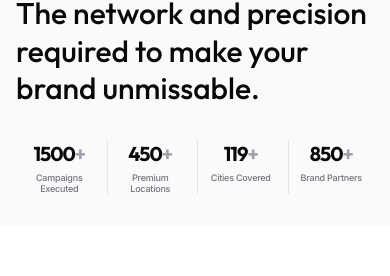
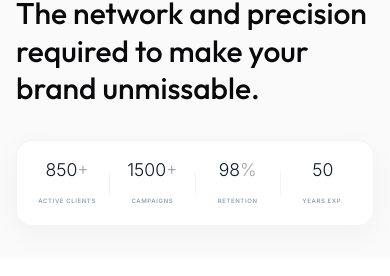
Before and after one commit to mayankjain1016/OUTDOORADS, a Next.js app: page / in a window 390 px wide. Shown: the part 790-1066 px from the top of the page. Built offline with nearby package versions, Linux system fonts and the light colour scheme.

Commit message:
update home page state

```diff
--- a/src/components/sections/home/Stats.tsx
+++ b/src/components/sections/home/Stats.tsx
@@ -70,26 +70,37 @@ export function Stats() {
           </motion.p>
         </div>
 
-        {/* Mobile: 4 items on ONE single row, no scroll, no wrap */}
-        <div className="grid md:hidden grid-cols-4 gap-1 divide-x divide-zinc-200">
-          {statsList.map((stat, index) => (
+        {/* Mobile: Clean Centered Metrics Pill adapted from Clients page */}
         <motion.div
-              key={index}
-              initial={{ opacity: 0, y: 10 }}
-              whileInView={{ opacity: 1, y: 0 }}
+          initial={{ opacity: 0, scale: 0.95 }}
+          whileInView={{ opacity: 1, scale: 1 }}
           viewport={{ once: true, margin: "-50px" }}
-              transition={{ delay: index * 0.1, duration: 0.6, ease: [0.16, 1, 0.3, 1] }}
-              className="flex flex-col items-center justify-start px-1"
+          transition={{ duration: 0.8, ease: [0.16, 1, 0.3, 1] }}
+          className="md:hidden flex flex-row items-center justify-between sm:justify-evenly gap-x-1 sm:gap-x-6 bg-white border border-slate-100 rounded-2xl px-3 sm:px-6 py-4 shadow-[0_8px_30px_rgb(0,0,0,0.04)] w-full mx-auto max-w-[360px] sm:max-w-max"
         >
-              <div className="text-xl sm:text-2xl font-bold font-heading text-zinc-950 tracking-tighter mb-1">
-                <Counter end={stat.value} suffix={stat.suffix} />
+          <div className="text-center flex-1">
+            <span className="text-[1.1rem] sm:text-3xl font-light text-slate-900 block mb-0.5"><Counter end={STATS.happyClients} suffix="+" /></span>
+            <span className="text-[6px] sm:text-[9px] font-semibold uppercase tracking-widest text-slate-400">Active Clients</span>
           </div>
-              <div className="text-zinc-500 font-medium text-[9px] sm:text-[10px] tracking-tight text-center leading-tight">
-                {stat.label}
+          <div className="w-px h-6 sm:h-8 bg-slate-100" />
+
+          <div className="text-center flex-1">
+            <span className="text-[1.1rem] sm:text-3xl font-light text-slate-900 block mb-0.5"><Counter end={STATS.campaignsExecuted} suffix="+" /></span>
+            <span className="text-[6px] sm:text-[9px] font-semibold uppercase tracking-widest text-slate-400">Campaigns</span>
+          </div>
+          <div className="w-px h-6 sm:h-8 bg-slate-100" />
+
+          <div className="text-center flex-1">
+            <span className="text-[1.1rem] sm:text-3xl font-light text-slate-900 block mb-0.5"><Counter end={98} suffix="%" /></span>
+            <span className="text-[6px] sm:text-[9px] font-semibold uppercase tracking-widest text-slate-400">Retention</span>
+          </div>
+          <div className="w-px h-6 sm:h-8 bg-slate-100" />
+
+          <div className="text-center flex-1">
+            <span className="text-[1.1rem] sm:text-3xl font-light text-slate-900 block mb-0.5"><Counter end={STATS.yearsOfExperience} suffix="" /></span>
+            <span className="text-[6px] sm:text-[9px] font-semibold uppercase tracking-widest text-slate-400">Years Exp.</span>
           </div>
         </motion.div>
-          ))}
-        </div>
 
         {/* Desktop: original 4-column grid */}
         <div className="hidden md:grid grid-cols-1 sm:grid-cols-2 lg:grid-cols-4 gap-y-16 gap-x-8 lg:divide-x divide-zinc-200">
```
Lines whose indentation alone changed are shown as unchanged.
